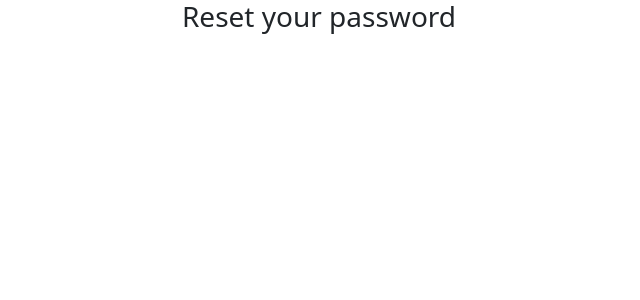
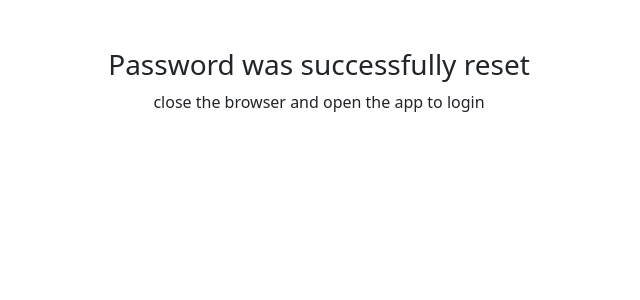
Before and after one commit to serialcoder-io/vms_api, a Django app: template templates/password_reset_success.html in a window 1280 px wide. Shown: the top 300 px of the page, without its empty margins (321-961 px from the left). Run offline with Django 5.2, Linux system fonts and the light colour scheme; the template is opened without the code that fills it, so the values that code supplies are empty.

Commit message:
feat: handle control reset password form

```diff
--- a/templates/password_reset_success.html
+++ b/templates/password_reset_success.html
@@ -7,11 +7,9 @@
     <link href="https://cdn.jsdelivr.net/npm/bootstrap@5.3.3/dist/css/bootstrap.min.css" rel="stylesheet" integrity="sha384-QWTKZyjpPEjISv5WaRU9OFeRpok6YctnYmDr5pNlyT2bRjXh0JMhjY6hW+ALEwIH" crossorigin="anonymous">
   </head>
   <body>
-    <div class="w-100 h-100 d-flex justify-content-center align-items-center">
-        <form action="" class="bg-gradient">
-            <h3>Reset your password</h3>
-
-        </form>
+    <div class="w-100 h-100 d-flex flex-column justify-content-center align-items-center">
+        <h3 class="mt-5">Password was successfully reset</h3>
+        <p>close the browser and open the app to login</p>
     </div>
     <script src="https://cdn.jsdelivr.net/npm/bootstrap@5.3.3/dist/js/bootstrap.bundle.min.js" integrity="sha384-YvpcrYf0tY3lHB60NNkmXc5s9fDVZLESaAA55NDzOxhy9GkcIdslK1eN7N6jIeHz" crossorigin="anonymous"></script>
   </body>
--- a/vms_api/settings.py
+++ b/vms_api/settings.py
@@ -188,7 +188,7 @@ DJOSER = {
     'SEND_CONFIRMATION_EMAIL': True,
     'PASSWORD_RESET_SHOW_EMAIL_NOT_FOUND': True,
     'SERIALIZERS': {
-        'user': 'vms_app.serializers.CurrentUserSerializer',  # Chemin vers ton sérialiseur personnalisé
+        'user': 'vms_app.serializers.UserSerializer',
         'current_user': 'vms_app.serializers.CurrentUserSerializer',  # Pour l'endpoint /users/me/
     }
 }
--- a/vms_app/urls.py
+++ b/vms_app/urls.py
@@ -20,7 +20,8 @@ from .views import (
     ClientCreateView,
     RedemptionViewSet,
     redeem_voucher,
-    password_reset_view
+    password_reset_view,
+    password_reset_success_view
 )
 
 router = DefaultRouter()
@@ -53,5 +54,6 @@ urlpatterns = [
     path("api/voucher_requests/add/", VoucherRequestCreateView.as_view(), name="new_request"),
     path("api/vouchers/<int:voucher_id>/redeem/", redeem_voucher, name="redeem_voucher"),
 
-    path("auth/reset_password/<str:uidb64>/<str:token>/", password_reset_view, name="password_reset")
+    path("auth/reset_password/<str:uidb64>/<str:token>/", password_reset_view, name="password_reset"),
+    path("auth/reset_password_success/", password_reset_success_view, name="password_reset_success"),
 ]
--- a/vms_app/views.py
+++ b/vms_app/views.py
@@ -358,3 +358,7 @@ def redeem_voucher(request, voucher_id, *args, **kwargs):
 def password_reset_view(request, uidb64, token):
     context = {"uidb64": uidb64, "token": token}
     return render(request, 'reset_password.html', context)
+
+
+def password_reset_success_view(request):
+    return render(request, 'password_reset_success.html')
```
Also changed, not shown: templates/reset_password.html (+26 -4 lines).
